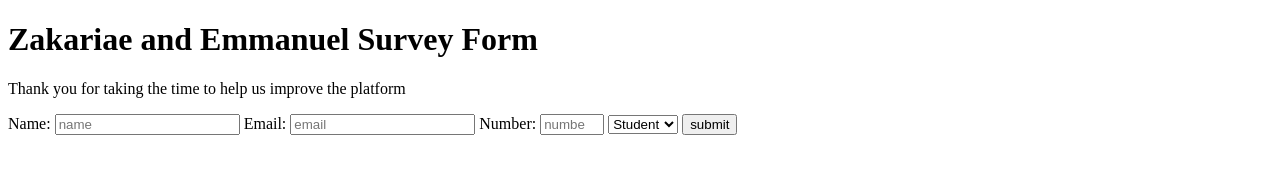
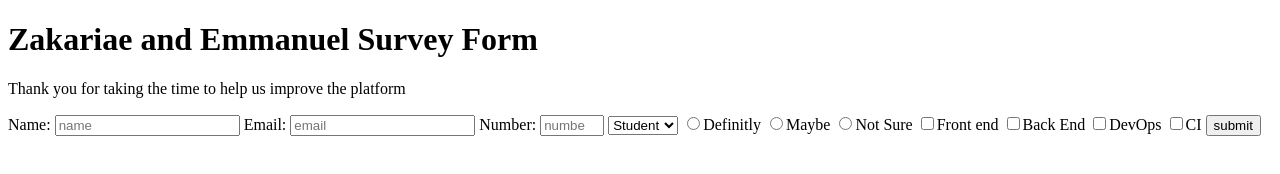
Before and after one commit to Emmanuelaaron/zakariaeEmmanuel, a plain HTML site: page index.html in a window 1280 px wide. Drawn offline with Linux system fonts and the light colour scheme.

Commit message:
Add radio buttons and checkboxes

```diff
--- a/index.html
+++ b/index.html
@@ -22,6 +22,15 @@
         <option value="student">Student</option>
         <option value="teacher">Teacher</option>
       </select>
+      <input type="radio" name="recommend" id="definitly" value="definitly">Definitly</input>
+      <input type="radio" name="recommend" id="maybe" value="maybe">Maybe</input>
+      <input type="radio" name="recommend" id="not_sure" value="not sure">Not Sure</input>
+      <input type="checkbox" name="emprove" value="Front-end" >Front end</input>
+      <input type="checkbox" name="emprove" value="back-end" >Back End</input>
+      <input type="checkbox" name="emprove" value="devops" >DevOps</input>
+      <input type="checkbox" name="emprove" value="CI" >CI</input>
+
+
       <input type="submit" value="submit">
     </form>
     <script src="https://cdn.freecodecamp.org/testable-projects-fcc/v1/bundle.js"></script>
```
